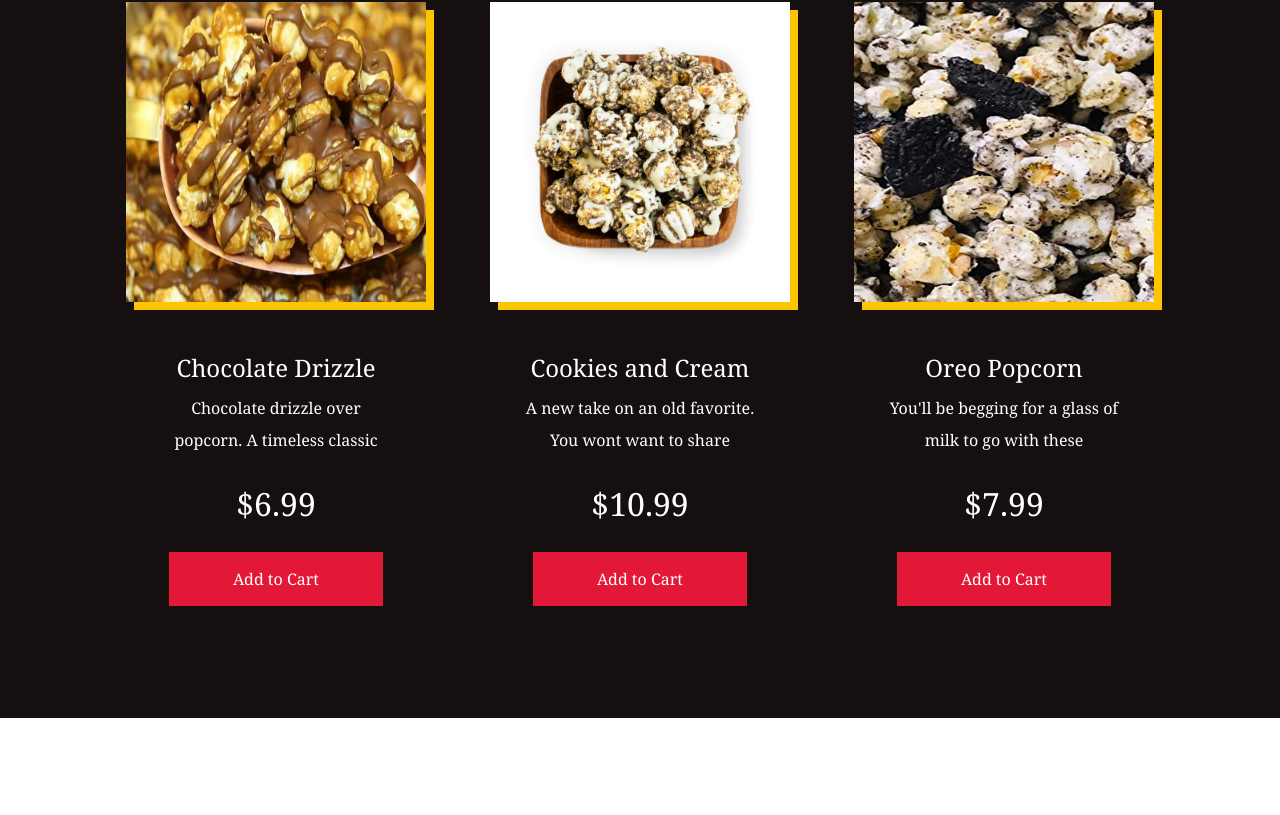
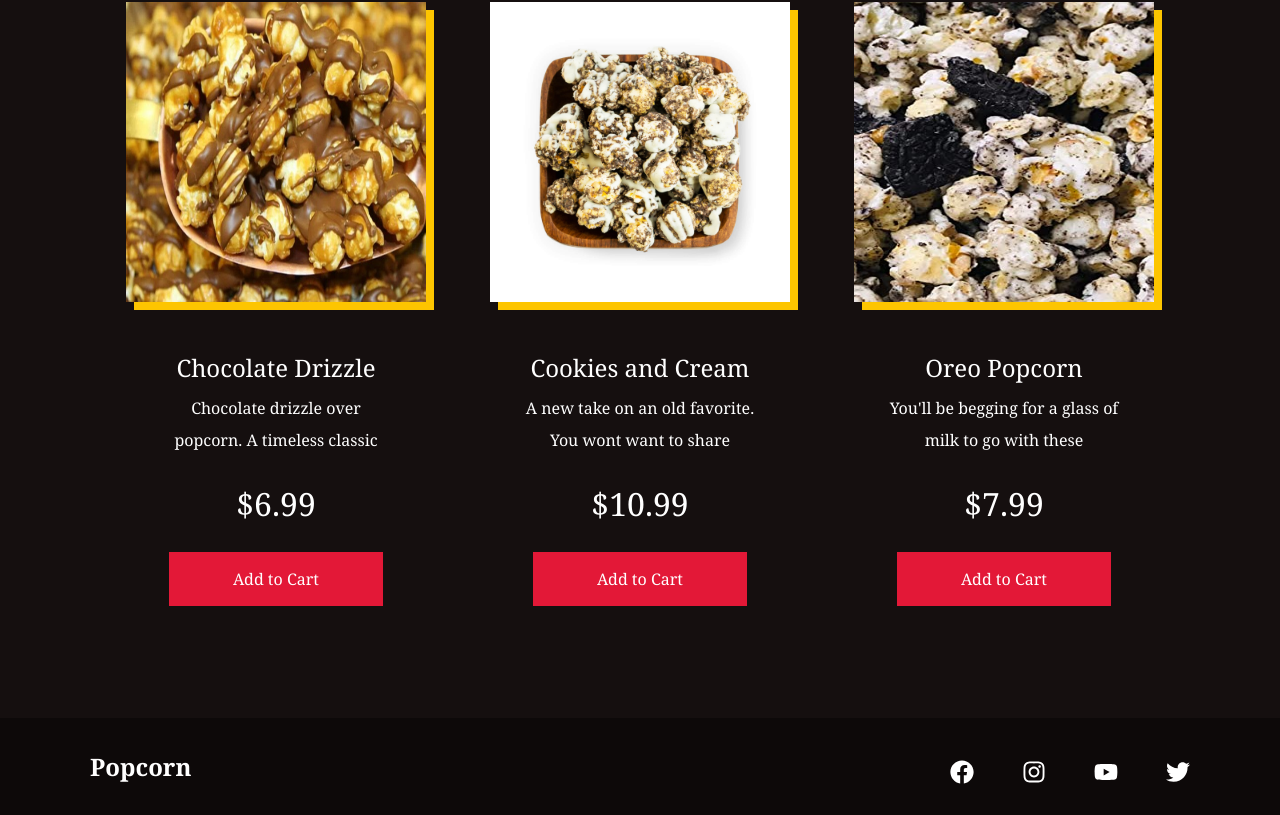
Before and after one commit to Quackenstien/Popcorn-Website, a React (Create React App) app: page / in a window 1280 px wide. Shown: the part 2420-3235 px from the top of the page. Before the commit the page ends 3138 px from the top, so only its background shows below. Built offline with nearby package versions, Linux system fonts and the light colour scheme.

Commit message:
footer built

```diff
--- a/src/App.js
+++ b/src/App.js
@@ -1,5 +1,6 @@
 import React from "react";
 import Hero from "./components/Hero";
+import Footer from "./components/Footer";
 import { BrowserRouter as Router } from "react-router-dom";
 import { GlobalStyle } from "./globalStyles";
 import { productData, productDataTwo } from "./components/Products/data";
@@ -14,6 +15,7 @@
       <Products heading="Choose your favorite" data={productData} />
       <Feature />
       <Products heading="Sweet Treats" data={productDataTwo} />
+      <Footer />
     </Router>
   );
 }
--- /dev/null
+++ b/src/components/Footer/FooterElement.js
@@ -0,0 +1,56 @@
+import styled from "styled-components";
+import { Link } from "react-router-dom";
+
+export const FooterContainer = styled.footer`
+  background-color: #0d0909;
+`;
+export const FooterWrap = styled.div`
+  padding: 16px 24px;
+  display: flex;
+  flex-direction: column;
+  justify-content: center;
+  align-items: center;
+  max-width: 1300px;
+  margin: 0 auto;
+`;
+
+export const SocialMedia = styled.section`
+  max-width: 1300px;
+  width: 100%;
+`;
+
+export const SocialMediaWrap = styled.div`
+  display: flex;
+  justify-content: space-between;
+  align-items: center;
+  max-width: 1100px;
+  margin: 16px auto 0 auto;
+
+  @media screen and (max-width: 820px) {
+    flex-direction: column;
+  }
+`;
+
+export const SocialLogo = styled(Link)`
+  color: #fff;
+  justify-self: start;
+  cursor: pointer;
+  text-decoration: none;
+  font-size: 1.5rem;
+  display: flex;
+  align-items: center;
+  margin-bottom: 16px;
+  font-weight: bold;
+`;
+
+export const SocialIcons = styled.div`
+  display: flex;
+  justify-content: space-between;
+  align-items: center;
+  width: 240px;
+`;
+
+export const SocialIconLink = styled.a`
+  color: #fff;
+  font-size: 24px;
+`;
--- /dev/null
+++ b/src/components/Footer/index.js
@@ -0,0 +1,61 @@
+import React from "react";
+import { FaFacebook, FaInstagram, FaTwitter, FaYoutube } from "react-icons/fa";
+import {
+  FooterContainer,
+  FooterWrap,
+  SocialMedia,
+  SocialMediaWrap,
+  SocialLogo,
+  SocialIcons,
+  SocialIconLink,
+} from "./FooterElement";
+
+function Footer() {
+  return (
+    <FooterContainer>
+      <FooterWrap>
+        <SocialMedia>
+          <SocialMediaWrap>
+            <SocialLogo to="/">Popcorn</SocialLogo>
+            <SocialIcons>
+              <SocialIconLink
+                href="/"
+                target="_blank"
+                aria-label="Facebook"
+                rel="noopener noreferrer"
+              >
+                <FaFacebook />
+              </SocialIconLink>
+              <SocialIconLink
+                href="/"
+                target="_blank"
+                aria-label="Instagram"
+                rel="noopener noreferrer"
+              >
+                <FaInstagram />
+              </SocialIconLink>
+              <SocialIconLink
+                href="/"
+                target="_blank"
+                aria-label="YouTube"
+                rel="noopener noreferrer"
+              >
+                <FaYoutube />
+              </SocialIconLink>
+              <SocialIconLink
+                href="/"
+                target="_blank"
+                aria-label="Twitter"
+                rel="noopener noreferrer"
+              >
+                <FaTwitter />
+              </SocialIconLink>
+            </SocialIcons>
+          </SocialMediaWrap>
+        </SocialMedia>
+      </FooterWrap>
+    </FooterContainer>
+  );
+}
+
+export default Footer;
```
